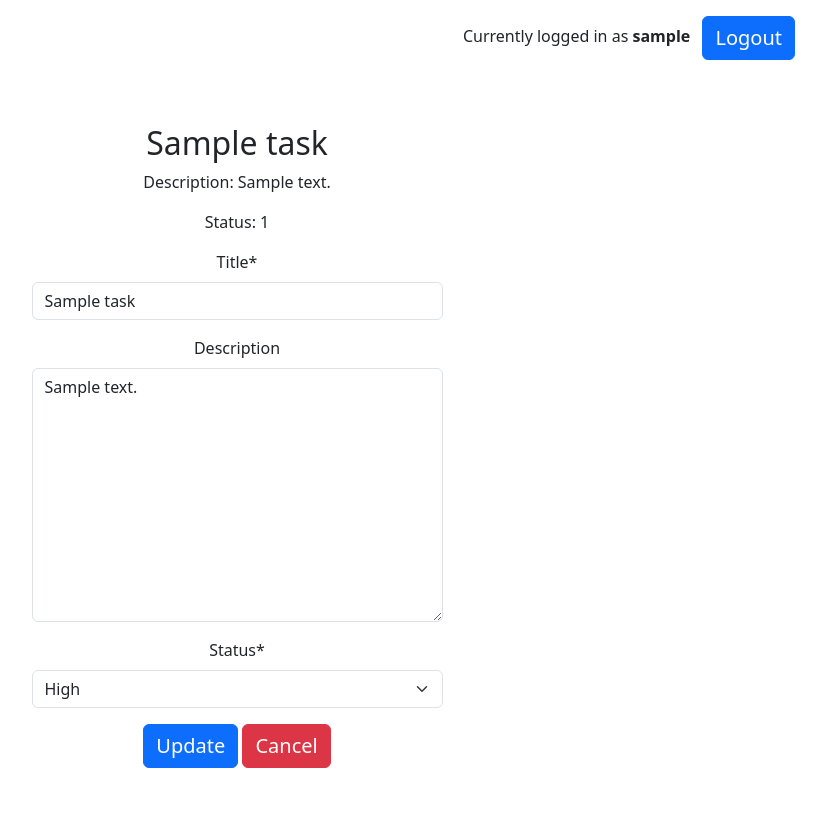
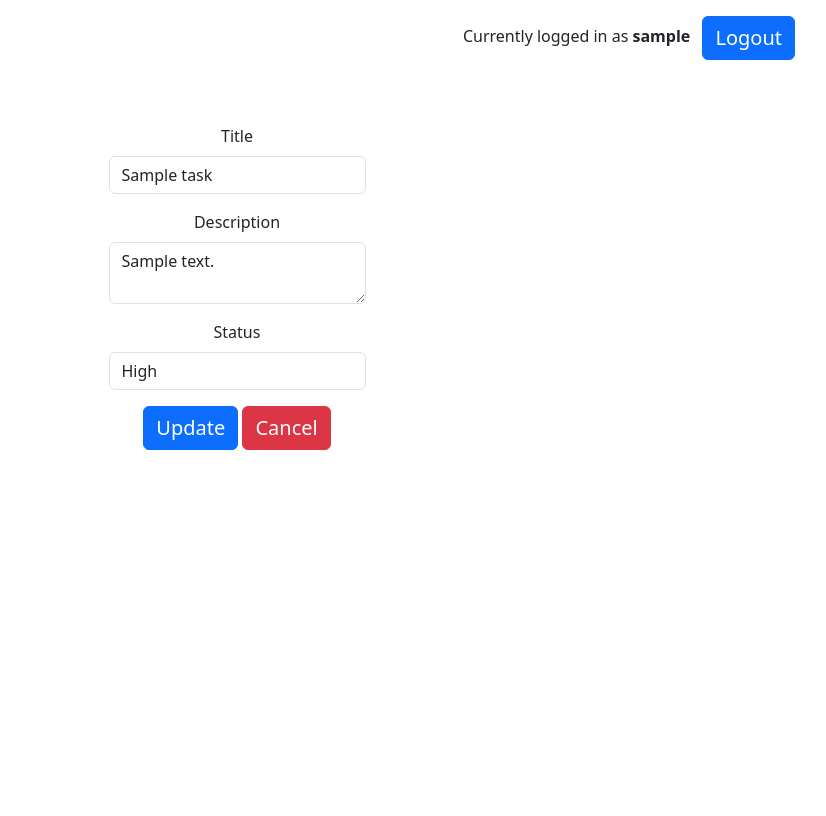
Before and after one commit to fredriknystrom/ResumePortfolio, a Django app: page /todo-list/update/00000000-0000-0000-0000-000000000001/ in a window 1280 px wide. Shown: the whole page, without its empty margins (403-1229 px from the left). After the commit the page ends 450 px from the top, so only its background shows below. Run offline with Django 4.2, Linux system fonts and the light colour scheme; a user stored in the database is signed in; tables that the repository leaves empty hold one stand-in row (values such as "Sample post"); parts of the project's set-up code (start-up, migrations or seed data) failed here and were passed over; some libraries are stand-ins or nearby versions.

Commit message:
fixed update view initial values

```diff
--- /dev/null
+++ b/portfolioProject/todolist_app/forms.py
@@ -0,0 +1,7 @@
+from .models import Task
+from django import forms
+
+class TaskUpdateForm(forms.ModelForm):
+    class Meta:
+        model = Task
+        fields = ['title', 'description', 'status']
--- a/portfolioProject/todolist_app/templates/todolist_app/task_update.html
+++ b/portfolioProject/todolist_app/templates/todolist_app/task_update.html
@@ -2,14 +2,26 @@
 
 {% block content %}
     {% load crispy_forms_tags %}
-    <h2>{{ task.title }}</h2>
-    <p>Description: {{ task.description }}</p>
-    <p>Status: {{ task.status }}</p>
     <form method="POST">
         <!-- Security token by Django -->
         {% csrf_token %}
         <!-- Form fields -->
-        {{ form|crispy }}
+        <div class="mb-3">
+            <label for="{{ form.title.id_for_label }}" class="form-label">Title</label>
+            <input type="text" class="form-control" id="{{ form.title.id_for_label }}" name="title" value="{{ task.title }}">
+        </div>
+        <div class="mb-3">
+            <label for="{{ form.description.id_for_label }}" class="form-label">Description</label>
+            <textarea class="form-control" id="{{ form.description.id_for_label }}" name="description">{{ task.description }}</textarea>
+        </div>
+        <div class="mb-3">
+            <label for="{{ form.status.id_for_label }}" class="form-label">Status</label>
+            <select class="form-control" id="{{ form.status.id_for_label }}" name="status">
+                {% for choice in form.status.field.choices %}
+                    <option value="{{ choice.0 }}" {% if choice.0 == task.status %}selected{% endif %}>{{ choice.1 }}</option>
+                {% endfor %}
+            </select>
+        </div>
         <input class="btn btn-primary" type="submit" value="Update">
         <a href="{% url 'task_list' %}" class="btn btn-danger">Cancel</a>
     </form>
--- a/portfolioProject/todolist_app/views.py
+++ b/portfolioProject/todolist_app/views.py
@@ -1,7 +1,7 @@
 from django.views.generic import DetailView, UpdateView, ListView, DeleteView, CreateView
 from django.urls import reverse_lazy
 from .models import Task
-from django import forms
+from .forms import TaskUpdateForm
 from django.contrib.auth.decorators import login_required
 from django.utils.decorators import method_decorator
 
@@ -35,11 +35,6 @@ class TaskDetailView(DetailView):
         queryset = Task.objects.all()
         return queryset.get(id=self.kwargs['task_id'])
 
-class TaskUpdateForm(forms.ModelForm):
-    class Meta:
-        model = Task
-        fields = ['title', 'description', 'status']
-
 @method_decorator(login_required, name='dispatch')
 class UpdateTaskView(UpdateView):
     model = Task
```
